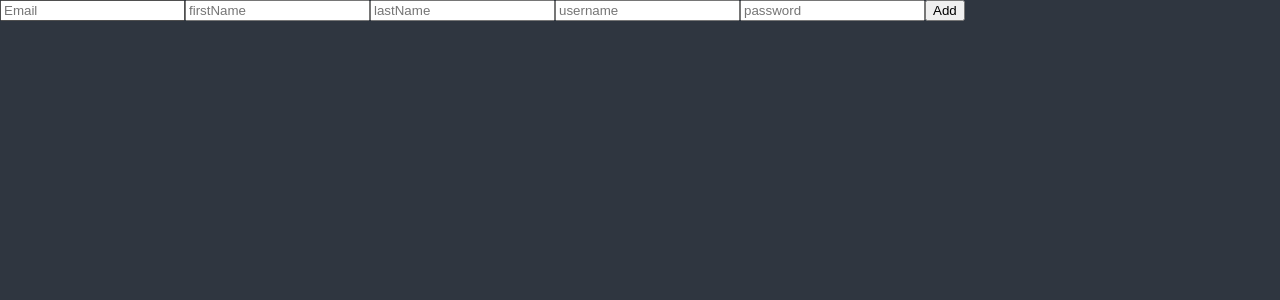
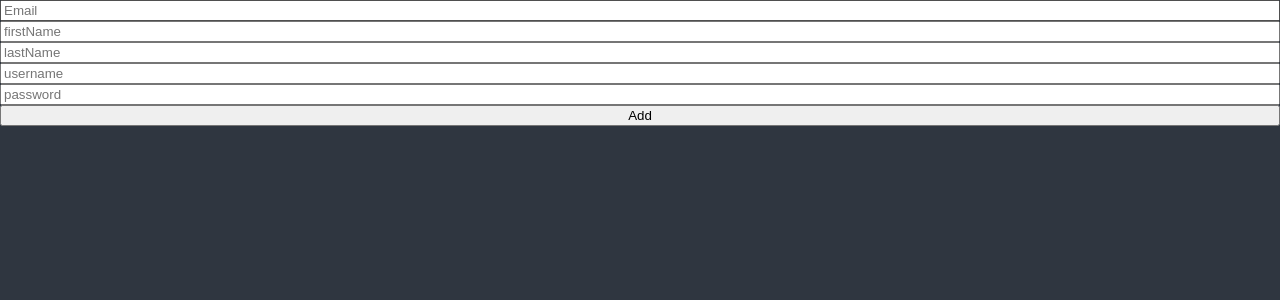
Before and after one commit to taewan625/react-masterclass, a React (Create React App) app: page / in a window 1280 px wide. Shown: the top 300 px of the page. Built offline with nearby package versions, Linux system fonts and the light colour scheme.

Commit message:
#6.7 Form Validation

```diff
--- a/src/TodoList.tsx
+++ b/src/TodoList.tsx
@@ -1,7 +1,8 @@
 import { useForm } from "react-hook-form";
 
 function ToDoList() {
-  /*   const [toDo, setToDo] = useState("");
+  /*
+  const [toDo, setToDo] = useState("");
   const [toDoError, setToDoError] = useState("");
 
   const onChange = (event: React.FormEvent<HTMLInputElement>) => {
@@ -14,21 +15,48 @@ function ToDoList() {
       return setToDoError("To do should be logner");
     }
     setToDoError("");
-  }; */
+  };
+  */
 
   //register: onChange, value 세팅할 필요 없음
   //watch: 값의 변화를 보는 함수
-  const { register, watch } = useForm();
-  console.log(watch());
+  const { register, handleSubmit, formState } = useForm();
+  const onValid = (data: any) => {
+    console.log(data);
+  };
+
+  console.log(formState.errors);
 
   return (
     <div>
-      <form>
-        <input {...register("Email")} placeholder="Email" />
-        <input {...register("firstName")} placeholder="firstName" />
-        <input {...register("lastName")} placeholder="lastName" />
-        <input {...register("username")} placeholder="username" />
-        <input {...register("password")} placeholder="password" />
+      {/* handleSubmit으로 유효성 검증을 마친 후 사용자 생성함수인 onValid를 호출 */}
+      <form
+        style={{ display: "flex", flexDirection: "column" }}
+        onSubmit={handleSubmit(onValid)}
+      >
+        <input
+          {...register("Email", { required: "isRequired" })}
+          placeholder="Email"
+        />
+        <input
+          {...register("firstName", {
+            required: true,
+            minLength: { value: 10, message: "short over 10" },
+          })}
+          placeholder="firstName"
+        />
+        <input
+          {...register("lastName", { required: true, minLength: 5 })}
+          placeholder="lastName"
+        />
+        <input
+          {...register("username", { required: true })}
+          placeholder="username"
+        />
+        <input
+          {...register("password", { required: true })}
+          placeholder="password"
+        />
 
         <button type="submit">Add</button>
       </form>
```
